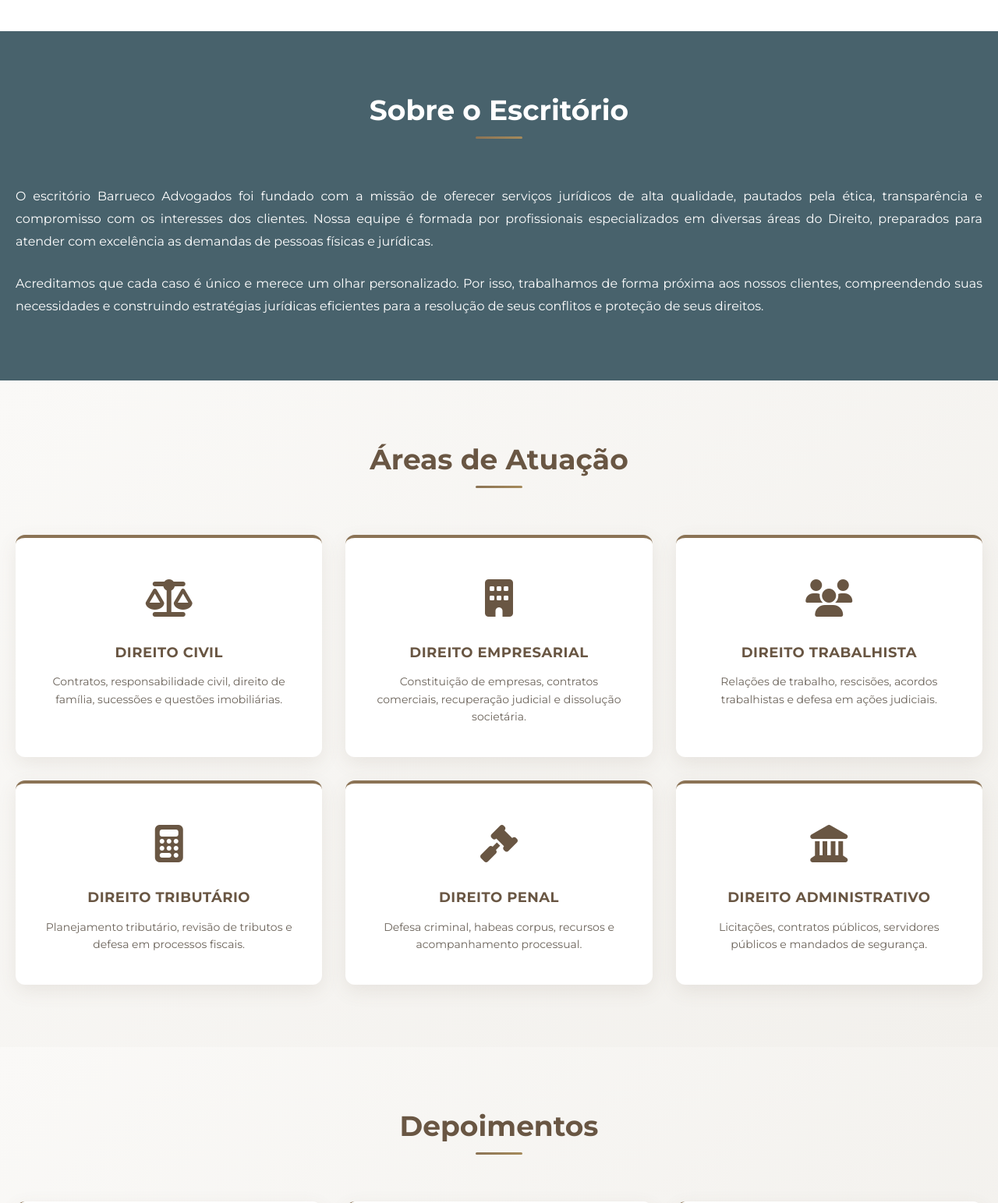
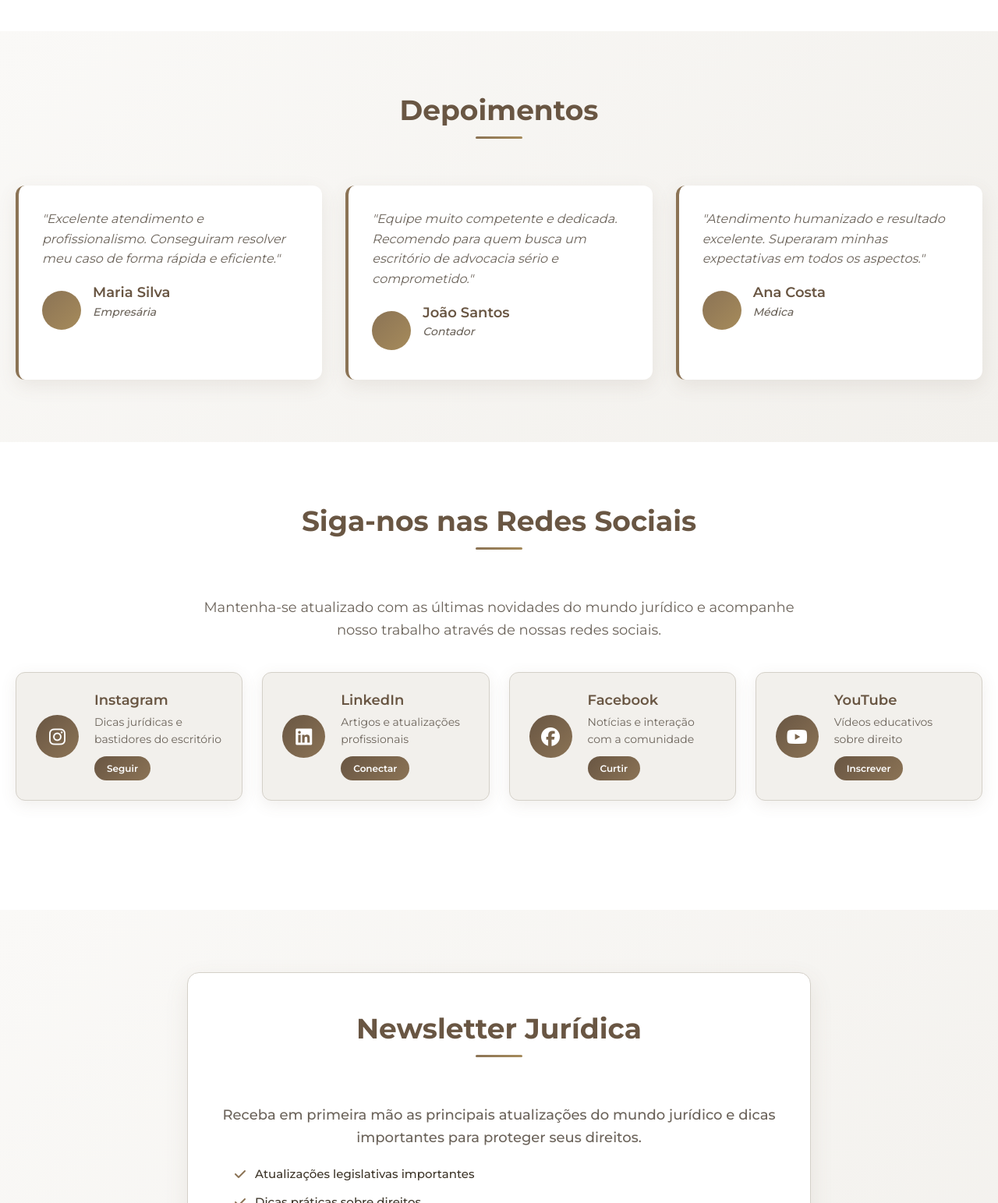
Before and after one commit to kauahsa/prototipo2, a plain HTML site: page index.html in a window 1280 px wide. Shown: the part 760-2303 px from the top of the page at 78% size. Drawn offline with Linux system fonts and the light colour scheme.

Commit message:
atualização

```diff
--- a/index.html
+++ b/index.html
@@ -149,84 +149,7 @@
         </div>
     </section>
 
-    <section style="background-color: #48626c;" id="sobre" class="section">
-        <div class="container">
-            <div class="section-title">
-                <h3 style="color: white;">Sobre o Escritório</h3>
-            </div>
-            <div class="about-content">
-                <p style="color: white;">O escritório Barrueco Advogados foi fundado com a missão de oferecer serviços
-                    jurídicos de alta qualidade, pautados pela ética, transparência e compromisso com os interesses dos
-                    clientes. Nossa equipe é formada por profissionais especializados em diversas áreas do Direito,
-                    preparados para atender com excelência as demandas de pessoas físicas e jurídicas.</p>
-                <br>
-                <p style="color: white;">Acreditamos que cada caso é único e merece um olhar personalizado. Por isso,
-                    trabalhamos de forma próxima aos nossos clientes, compreendendo suas necessidades e construindo
-                    estratégias jurídicas eficientes para a resolução de seus conflitos e proteção de seus direitos.</p>
-            </div>
-        </div>
-    </section>
 
-    <section id="areas" class="areas-section">
-        <div class="container">
-            <div class="section-title">
-                <h3>Áreas de Atuação</h3>
-            </div>
-            <div class="areas-grid">
-                <div class="area-card">
-                    <div class="area-icon">
-                        <i class="fas fa-balance-scale"></i>
-                    </div>
-                    <h4 class="area-title">Direito Civil</h4>
-                    <p class="area-desc">Contratos, responsabilidade civil, direito de família, sucessões e questões
-                        imobiliárias.</p>
-                </div>
-
-                <div class="area-card">
-                    <div class="area-icon">
-                        <i class="fas fa-building"></i>
-                    </div>
-                    <h4 class="area-title">Direito Empresarial</h4>
-                    <p class="area-desc">Constituição de empresas, contratos comerciais, recuperação judicial e
-                        dissolução societária.</p>
-                </div>
-
-                <div class="area-card">
-                    <div class="area-icon">
-                        <i class="fas fa-users"></i>
-                    </div>
-                    <h4 class="area-title">Direito Trabalhista</h4>
-                    <p class="area-desc">Relações de trabalho, rescisões, acordos trabalhistas e defesa em ações
-                        judiciais.</p>
-                </div>
-
-                <div class="area-card">
-                    <div class="area-icon">
-                        <i class="fas fa-calculator"></i>
-                    </div>
-                    <h4 class="area-title">Direito Tributário</h4>
-                    <p class="area-desc">Planejamento tributário, revisão de tributos e defesa em processos fiscais.</p>
-                </div>
-
-                <div class="area-card">
-                    <div class="area-icon">
-                        <i class="fas fa-gavel"></i>
-                    </div>
-                    <h4 class="area-title">Direito Penal</h4>
-                    <p class="area-desc">Defesa criminal, habeas corpus, recursos e acompanhamento processual.</p>
-                </div>
-
-                <div class="area-card">
-                    <div class="area-icon">
-                        <i class="fas fa-landmark"></i>
-                    </div>
-                    <h4 class="area-title">Direito Administrativo</h4>
-                    <p class="area-desc">Licitações, contratos públicos, servidores públicos e mandados de segurança.
-                    </p>
-                </div>
-            </div>
-        </div>
-    </section>
 
     <section id="testemunha" class="testimonials section">
         <div class="container">
```
